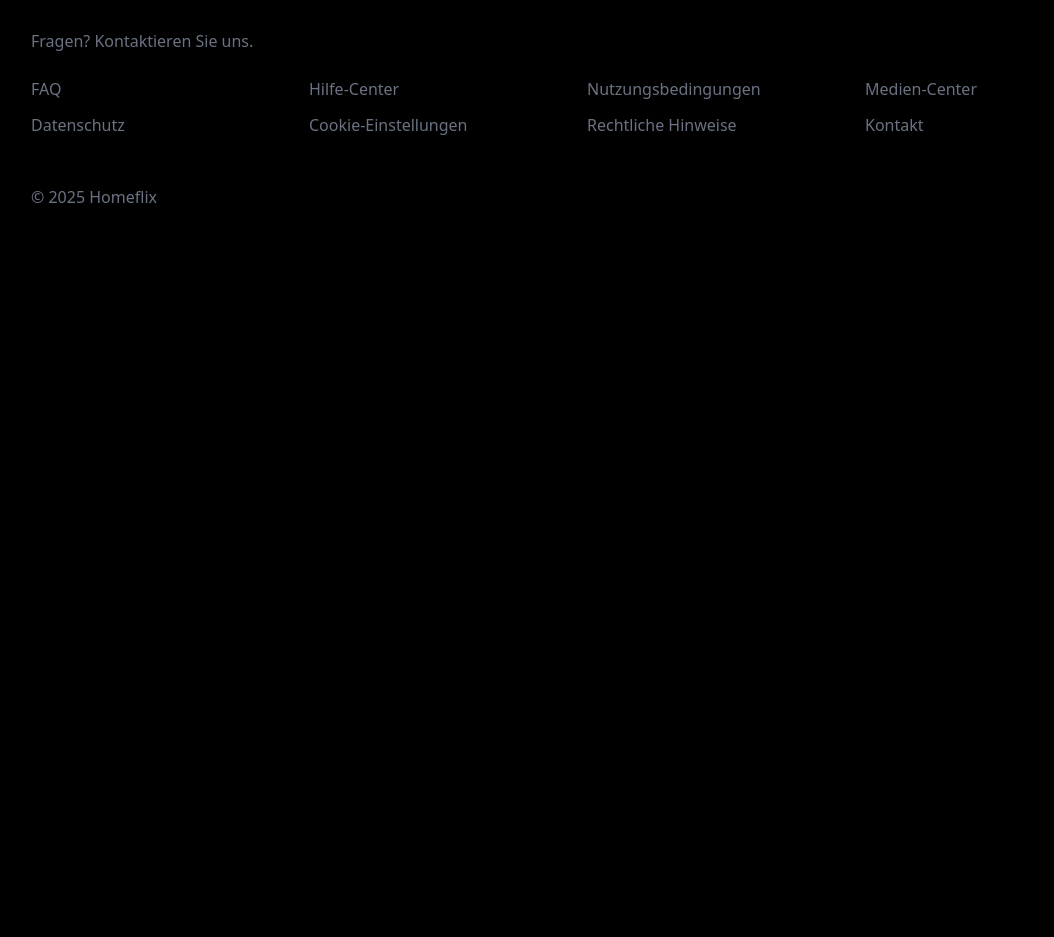
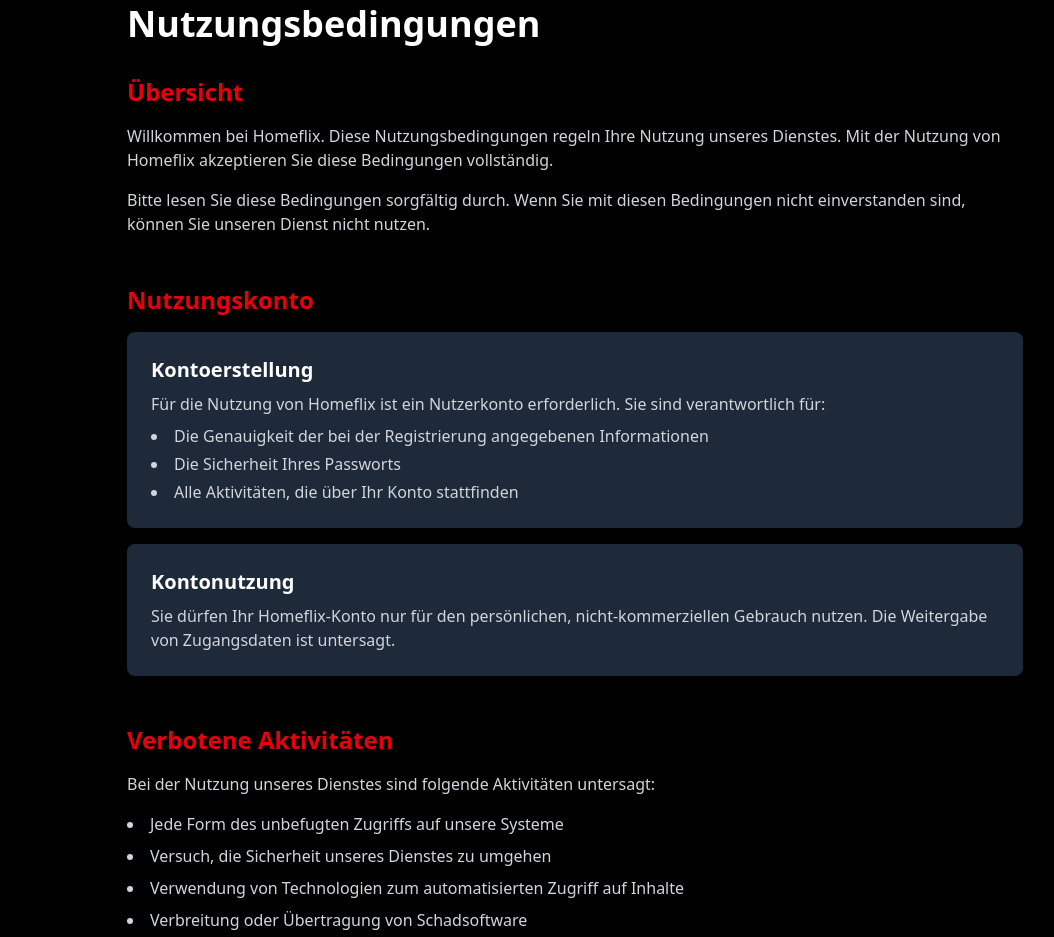
Before and after one commit to mariokreitz/Homeflix, an Angular app in the folder frontend/: page /terms-of-use in a window 1280 px wide. Shown: the part 160-1097 px from the top of the page, without its empty margins (65-1119 px from the left). Before the commit the page ends 800 px from the top, so only its background shows below. Built offline with nearby package versions, Linux system fonts and the light colour scheme; no server answers.

Commit message:
feat(terms-of-use): implement terms of use page layout

```diff
--- a/frontend/src/app/pages/terms-of-use/terms-of-use.html
+++ b/frontend/src/app/pages/terms-of-use/terms-of-use.html
@@ -1 +1,106 @@
-<p>terms-of-use works!</p>
+<div class="min-h-screen bg-black text-white py-16 px-4">
+	<div class="max-w-4xl mx-auto">
+		<h1 class="text-3xl md:text-4xl font-bold mb-8">Nutzungsbedingungen</h1>
+
+		<section class="mb-12">
+			<h2 class="text-2xl font-bold mb-4 text-red-600">Übersicht</h2>
+			<p class="text-gray-300 mb-4">
+				Willkommen bei Homeflix. Diese Nutzungsbedingungen regeln Ihre Nutzung unseres Dienstes.
+				Mit der Nutzung von Homeflix akzeptieren Sie diese Bedingungen vollständig.
+			</p>
+			<p class="text-gray-300">
+				Bitte lesen Sie diese Bedingungen sorgfältig durch. Wenn Sie mit diesen Bedingungen nicht einverstanden sind,
+				können Sie unseren Dienst nicht nutzen.
+			</p>
+		</section>
+
+		<section class="mb-12">
+			<h2 class="text-2xl font-bold mb-4 text-red-600">Nutzungskonto</h2>
+			<div class="bg-gray-800 p-6 rounded-lg mb-4">
+				<h3 class="text-xl font-bold mb-2">Kontoerstellung</h3>
+				<p class="text-gray-300">
+					Für die Nutzung von Homeflix ist ein Nutzerkonto erforderlich. Sie sind verantwortlich für:
+				</p>
+				<ul class="list-disc list-inside text-gray-300 mt-2 space-y-1">
+					<li>Die Genauigkeit der bei der Registrierung angegebenen Informationen</li>
+					<li>Die Sicherheit Ihres Passworts</li>
+					<li>Alle Aktivitäten, die über Ihr Konto stattfinden</li>
+				</ul>
+			</div>
+
+			<div class="bg-gray-800 p-6 rounded-lg">
+				<h3 class="text-xl font-bold mb-2">Kontonutzung</h3>
+				<p class="text-gray-300">
+					Sie dürfen Ihr Homeflix-Konto nur für den persönlichen, nicht-kommerziellen Gebrauch nutzen.
+					Die Weitergabe von Zugangsdaten ist untersagt.
+				</p>
+			</div>
+		</section>
+
+		<section class="mb-12">
+			<h2 class="text-2xl font-bold mb-4 text-red-600">Verbotene Aktivitäten</h2>
+			<p class="text-gray-300 mb-4">
+				Bei der Nutzung unseres Dienstes sind folgende Aktivitäten untersagt:
+			</p>
+			<ul class="list-disc list-inside text-gray-300 space-y-2">
+				<li>Jede Form des unbefugten Zugriffs auf unsere Systeme</li>
+				<li>Versuch, die Sicherheit unseres Dienstes zu umgehen</li>
+				<li>Verwendung von Technologien zum automatisierten Zugriff auf Inhalte</li>
+				<li>Verbreitung oder Übertragung von Schadsoftware</li>
+				<li>Verletzung von Rechten Dritter</li>
+			</ul>
+		</section>
+
+		<section class="mb-12">
+			<h2 class="text-2xl font-bold mb-4 text-red-600">Geistiges Eigentum</h2>
+			<p class="text-gray-300 mb-4">
+				Alle Inhalte und Funktionen auf Homeflix sind durch Urheberrechte, Markenrechte und andere Gesetze geschützt.
+			</p>
+			<div class="bg-gray-800 p-6 rounded-lg">
+				<h3 class="text-xl font-bold mb-2">Nutzungsrechte</h3>
+				<p class="text-gray-300">
+					Wir gewähren Ihnen eine limitierte, nicht-exklusive Lizenz zur Nutzung unseres Dienstes für Ihre persönlichen,
+					nicht-kommerziellen Zwecke. Diese Lizenz erlaubt keine Weiterverbreitung oder Modifikation unserer Inhalte.
+				</p>
+			</div>
+		</section>
+
+		<section class="mb-12">
+			<h2 class="text-2xl font-bold mb-4 text-red-600">Haftungsbeschränkung</h2>
+			<p class="text-gray-300 mb-4">
+				Homeflix stellt seinen Dienst "wie besehen" und "wie verfügbar" zur Verfügung.
+			</p>
+			<div class="bg-gray-800 p-6 rounded-lg">
+				<p class="text-gray-300">
+					Wir übernehmen keine Garantie für die ununterbrochene oder fehlerfreie Verfügbarkeit unseres Dienstes.
+					Soweit gesetzlich zulässig, schließen wir jegliche Haftung für direkte, indirekte, zufällige oder
+					Folgeschäden aus, die aus der Nutzung unseres Dienstes entstehen könnten.
+				</p>
+			</div>
+		</section>
+
+		<section class="mb-12">
+			<h2 class="text-2xl font-bold mb-4 text-red-600">Kündigung</h2>
+			<p class="text-gray-300 mb-4">
+				Wir behalten uns das Recht vor, Ihr Konto bei Verstoß gegen diese Nutzungsbedingungen zu sperren oder zu löschen.
+			</p>
+		</section>
+
+		<section>
+			<h2 class="text-2xl font-bold mb-4 text-red-600">Änderungen der Nutzungsbedingungen</h2>
+			<p class="text-gray-300 mb-4">
+				Wir behalten uns das Recht vor, diese Nutzungsbedingungen jederzeit zu ändern. Die aktuellste Version
+				ist stets auf dieser Seite verfügbar.
+			</p>
+			<p class="text-gray-300">
+				Letzte Aktualisierung: 27.07.2025
+			</p>
+		</section>
+
+		<div class="mt-16 text-center">
+			<a class="bg-red-600 hover:bg-red-700 text-white px-8 py-3 rounded-lg transition-colors" routerLink="/">
+				Zurück zur Startseite
+			</a>
+		</div>
+	</div>
+</div>
--- a/frontend/src/styles.css
+++ b/frontend/src/styles.css
@@ -1,8 +1,9 @@
 @import "tailwindcss";
 
 @layer utilities {
-    .contain {
+    .hero-banner {
         height: calc(100vh - 100px);
+        width: 100%;
         object-fit: cover;
         object-position: top;
     }
```
Also changed, not shown: frontend/src/app/pages/terms-of-use/terms-of-use.ts (+7 -4 lines).
